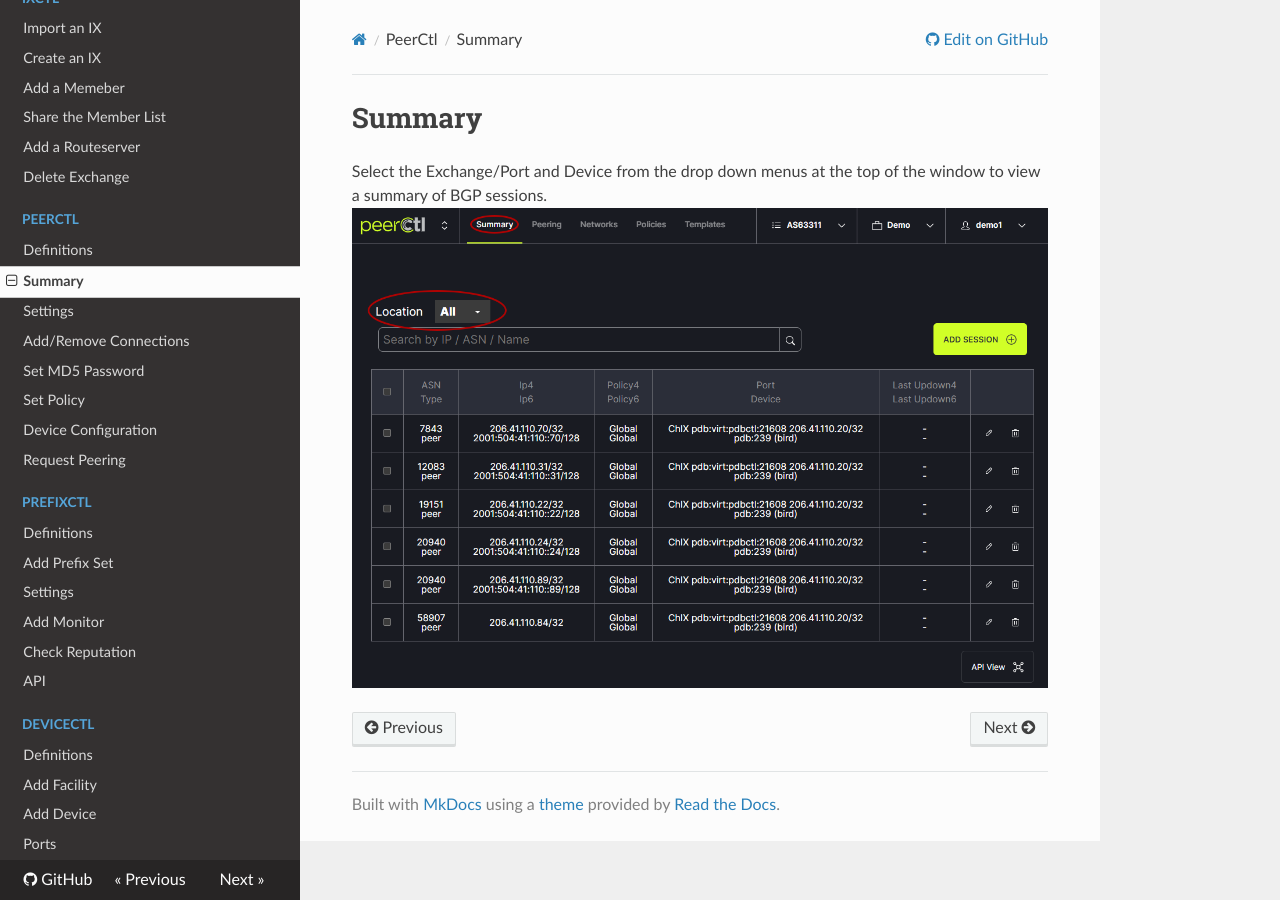
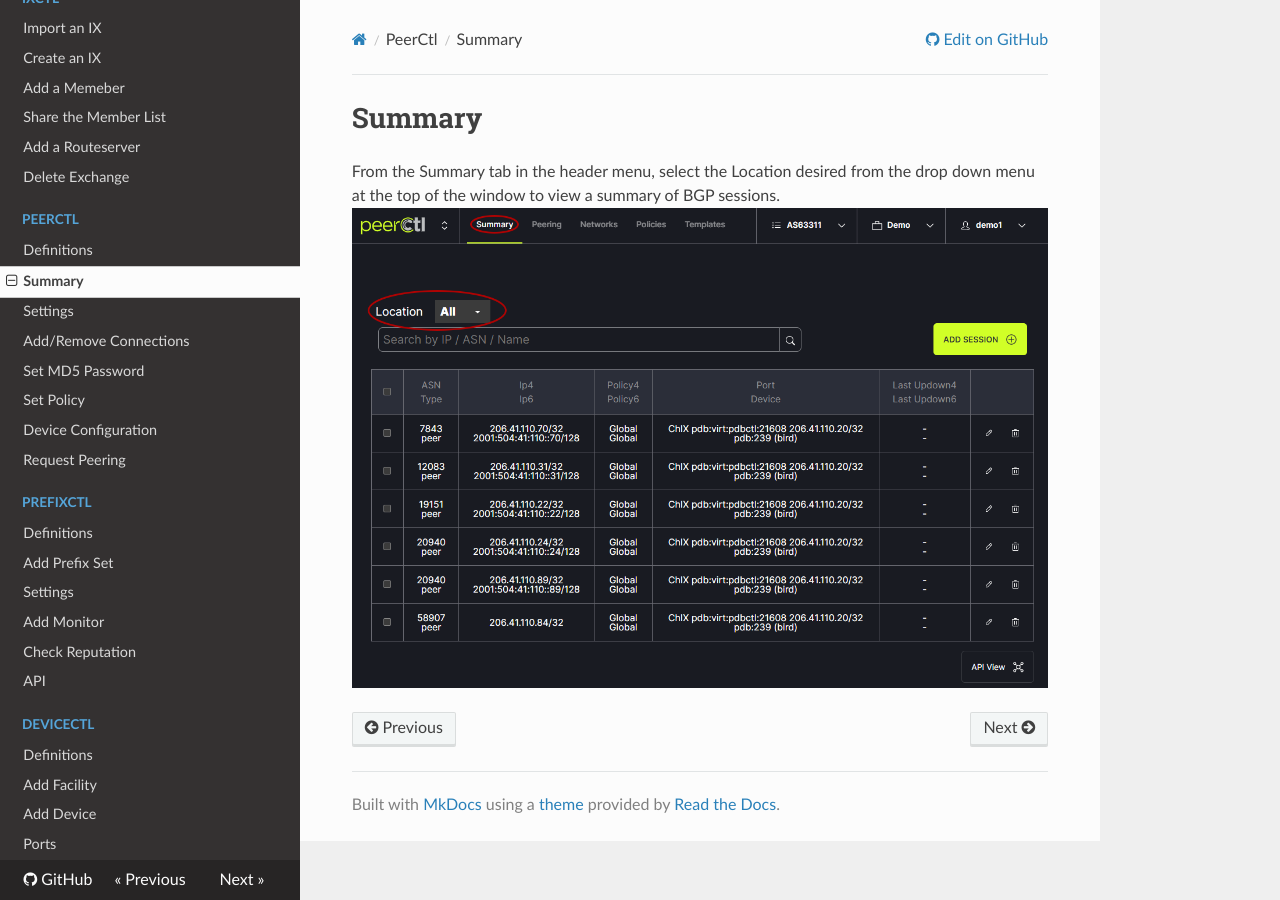
Before and after one commit to fullctl/docs.fullctl.com, an MkDocs documentation site: the page built from docs/PeerCtl/Summary.md, in a window 1280 px wide. Built offline with MkDocs 1.6.1, drawn with Linux system fonts in a browser that asks for light colours; nearby versions of some CDN libraries.

Commit message:
Update Summary.md

```diff
--- a/docs/PeerCtl/Summary.md
+++ b/docs/PeerCtl/Summary.md
@@ -1,4 +1,3 @@
 # Summary
-
-Select the Exchange/Port and Device from the drop down menus at the top of the window to view a summary of BGP sessions.
+From the Summary tab in the header menu, select the Location desired from the drop down menu at the top of the window to view a summary of BGP sessions.
    ![](img/summary.png)
```
